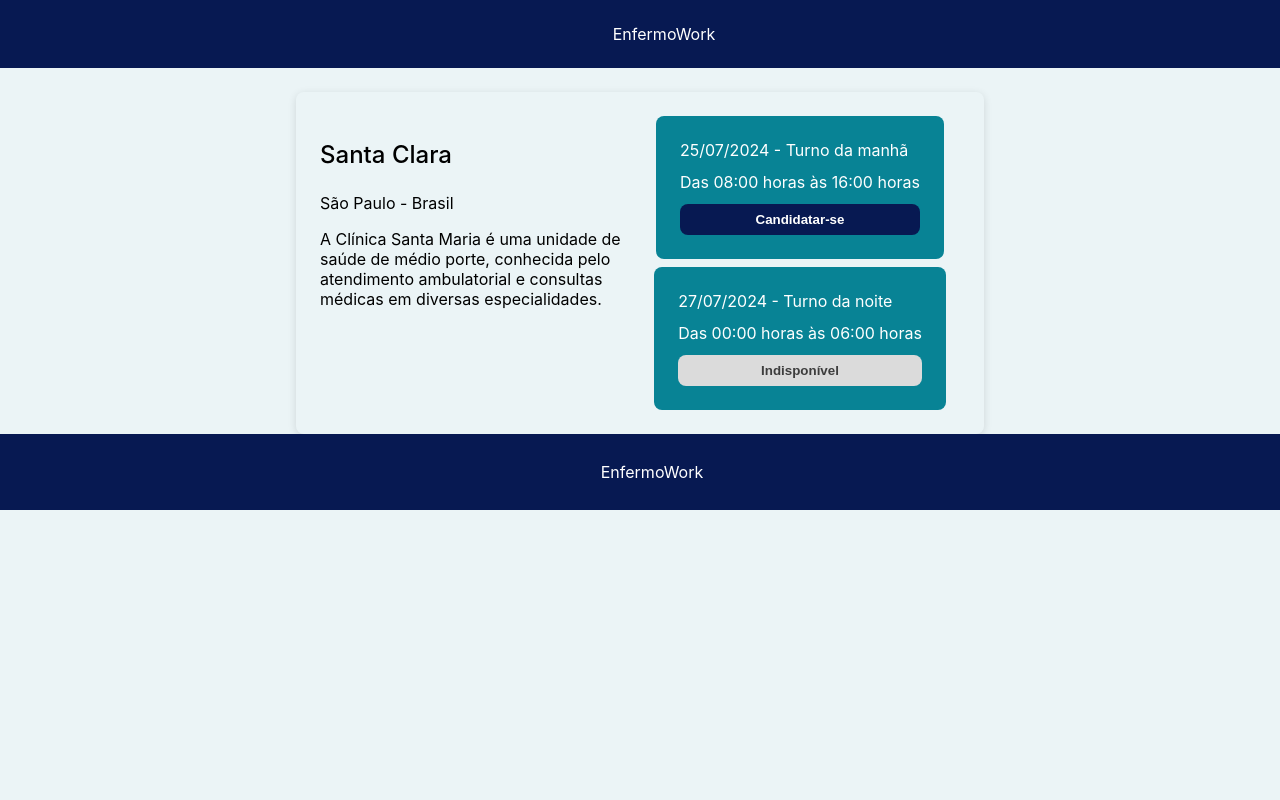
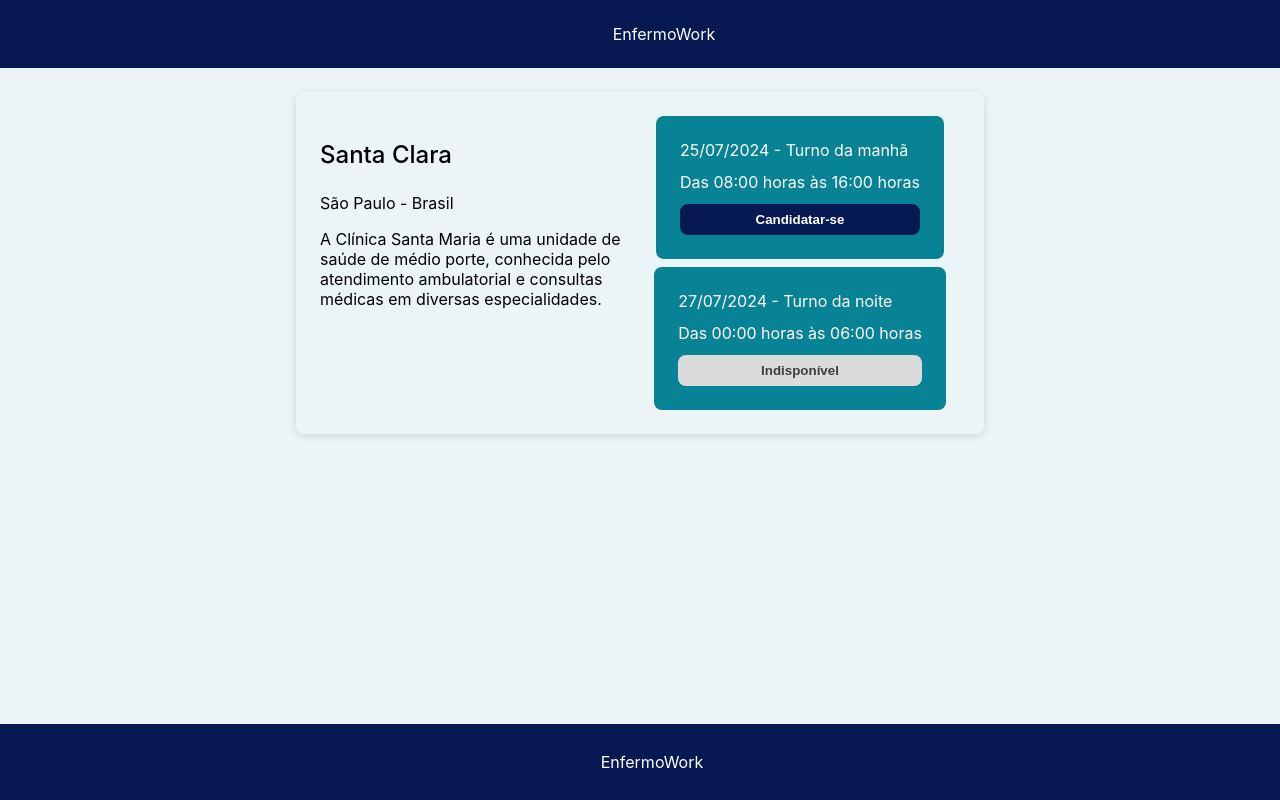
Before and after one commit to bellapegoraro/enfermeiros, a React (Create React App) app: page /unidade/1 in a window 1280 px wide. Shown: the top 800 px of the page. Built offline with nearby package versions, Linux system fonts and the light colour scheme; data requests are answered from the project's data file.

Commit message:
feat: adicona div principal

```diff
--- a/src/App.tsx
+++ b/src/App.tsx
@@ -5,9 +5,11 @@ import Unities from "./components/Unities/Unities";
 import Unity from "./components/Unity";
 import Footer from "./components/Footer";
 
+import "./index.css";
+
 function App() {
   return (
-    <>
+    <div className="app">
       <Navbar />
       <Routes>
         <Route
@@ -22,7 +24,7 @@ function App() {
         <Route path="/unidade/:id" element={<Unity />} />
       </Routes>
       <Footer />
-    </>
+    </div>
   );
 }
 
--- a/src/index.css
+++ b/src/index.css
@@ -13,3 +13,9 @@ code {
   font-family: source-code-pro, Menlo, Monaco, Consolas, "Courier New",
     monospace;
 }
+
+.app {
+  display: flex;
+  flex-direction: column;
+  min-height: 100vh;
+}
```
